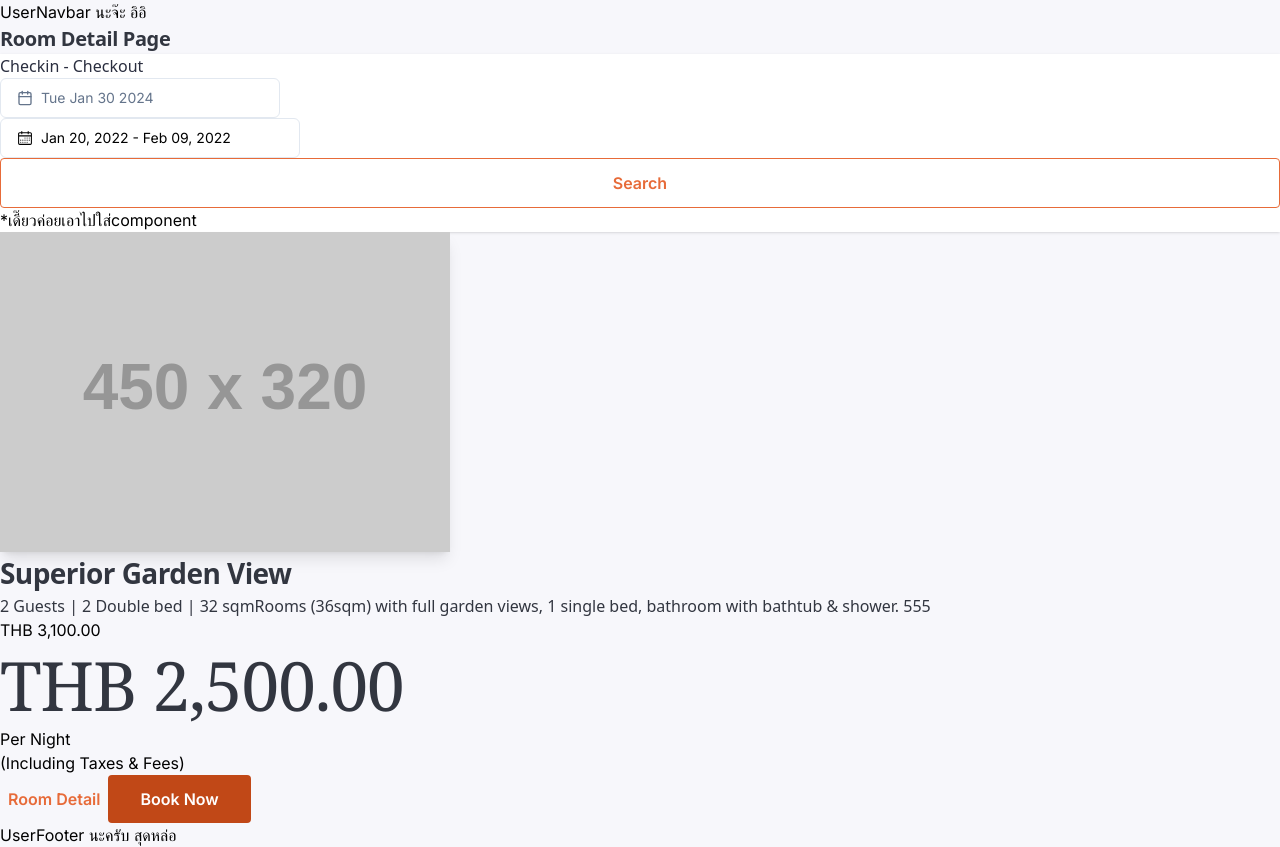
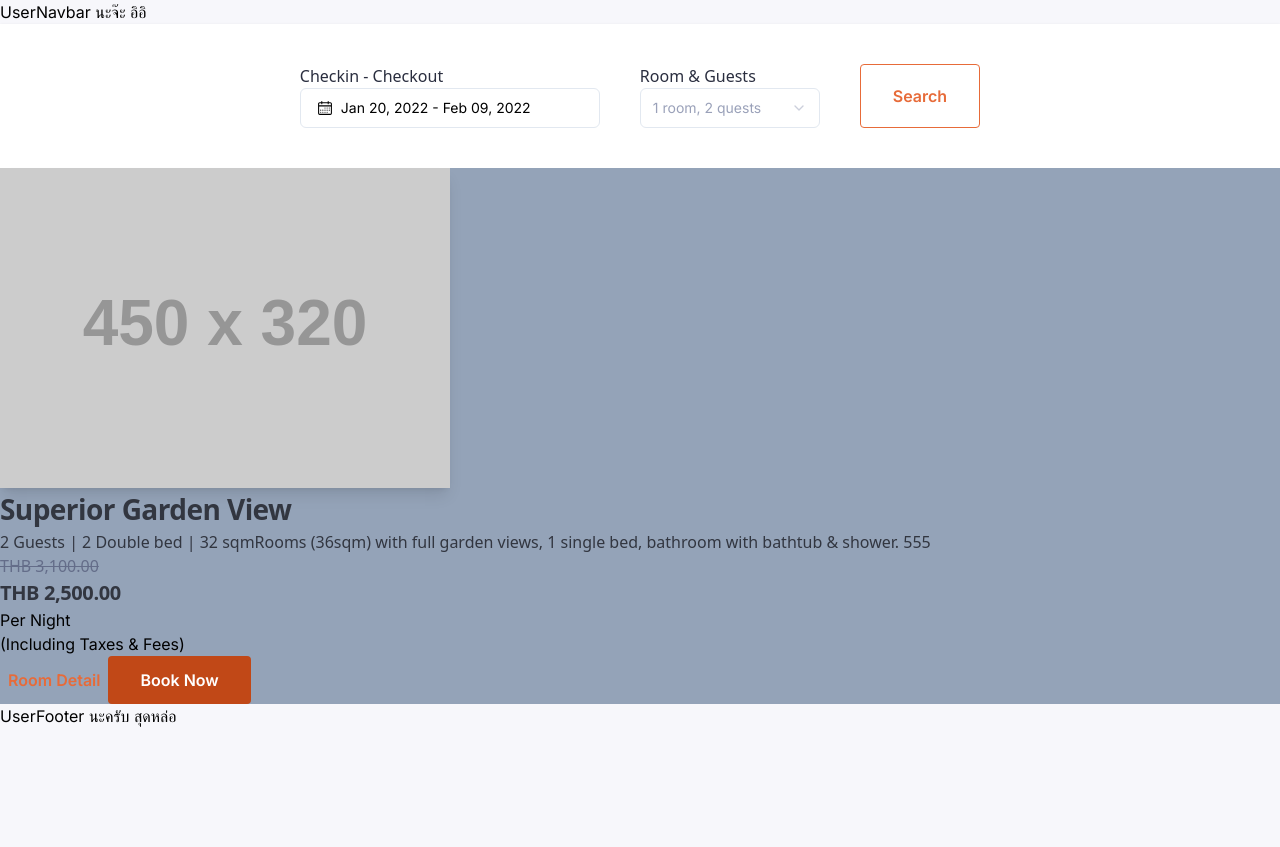
Before and after one commit to L1laX/Grand-final-project-neatly-hotel-teal, a Next.js app: page /room_detail in a window 1280 px wide. After the commit the page ends 800 px from the top, so only its background shows below. Built offline with nearby package versions, Linux system fonts and the light colour scheme.

Commit message:
add: search bar

```diff
--- a/package.json
+++ b/package.json
@@ -11,6 +11,7 @@
   "dependencies": {
     "@radix-ui/react-icons": "^1.3.0",
     "@radix-ui/react-popover": "^1.0.7",
+    "@radix-ui/react-select": "^2.0.0",
     "@radix-ui/react-slot": "^1.0.2",
     "class-variance-authority": "^0.7.0",
     "clsx": "^2.1.0",
--- a/src/app/room_detail/page.jsx
+++ b/src/app/room_detail/page.jsx
@@ -1,32 +1,57 @@
+"use client";
+
 import PrimaryBtn from "@/components/common/PrimaryBtn";
 import SecondaryBtn from "@/components/common/SecondaryBtn";
 import DatePicker from "@/components/ui/DatePicker";
 import { DatePickerWithRange } from "@/components/ui/DatePickerWithRange";
+import {
+  Select,
+  SelectContent,
+  SelectItem,
+  SelectTrigger,
+  SelectValue,
+} from "@/components/ui/select";
 
 export default function RoomDetail() {
   return (
     <main>
-      <h5>Room Detail Page</h5>
+      {/* search-bar */}
       <div className="search-bar bg-white shadow">
-        <div className="select-date flex flex-col">
-          <div className=" flex flex-col">
+        <div className="select-date flex flex-col justify-center gap-5 px-5 py-5 md:flex-row md:gap-10 md:px-56 md:py-10">
+          <div className=" date-checkin-checkout flex flex-col">
             <p className=" font-sans text-base font-normal text-[#2a2e3f]">
               Checkin - Checkout
             </p>
-            <DatePicker />
             <DatePickerWithRange />
           </div>
-
+          <div className="room-guest-select flex flex-col">
+            <p className=" font-sans text-base font-normal text-[#2a2e3f]">
+              Room & Guests
+            </p>
+            <Select>
+              <SelectTrigger className="w-[180px] text-[#9AA1B9]">
+                <SelectValue placeholder="1 room, 2 quests" />
+              </SelectTrigger>
+              <SelectContent>
+                <SelectItem value="light">
+                  1 room, 2 quests *ใช้APIจากroom_id
+                </SelectItem>
+                <SelectItem value="dark">Dark</SelectItem>
+                <SelectItem value="system">System</SelectItem>
+              </SelectContent>
+            </Select>
+          </div>
           <SecondaryBtn btnName="Search" />
         </div>
-        *เดี๊ยวค่อยเอาไปใส่component
-      </div>
-      <div className="room-card">
+      </div>{" "}
+      {/* room card */}
+      <div className="room-card bg-slate-400">
         <img
           className=" shadow-lg"
           src="https://placehold.co/450x320"
           alt="preview-image"
         />
+
         <div className="room-detail">
           <div>
             <h4>Superior Garden View</h4>
@@ -37,8 +62,10 @@
             </body1>
           </div>
           <div>
-            <p>THB 3,100.00</p>
-            <h2>THB 2,500.00</h2>
+            <p className="font-sans text-base font-normal text-[#646D89] line-through">
+              THB 3,100.00
+            </p>
+            <h5>THB 2,500.00</h5>
             <p>Per Night</p>
             <p>(Including Taxes & Fees)</p>
           </div>
--- /dev/null
+++ b/src/components/ui/select.jsx
@@ -0,0 +1,122 @@
+"use client"
+
+import * as React from "react"
+import * as SelectPrimitive from "@radix-ui/react-select"
+import { Check, ChevronDown, ChevronUp } from "lucide-react"
+
+import { cn } from "@/lib/utils"
+
+const Select = SelectPrimitive.Root
+
+const SelectGroup = SelectPrimitive.Group
+
+const SelectValue = SelectPrimitive.Value
+
+const SelectTrigger = React.forwardRef(({ className, children, ...props }, ref) => (
+  <SelectPrimitive.Trigger
+    ref={ref}
+    className={cn(
+      "flex h-10 w-full items-center justify-between rounded-md border border-input bg-background px-3 py-2 text-sm ring-offset-background placeholder:text-muted-foreground focus:outline-none focus:ring-2 focus:ring-ring focus:ring-offset-2 disabled:cursor-not-allowed disabled:opacity-50 [&>span]:line-clamp-1",
+      className
+    )}
+    {...props}>
+    {children}
+    <SelectPrimitive.Icon asChild>
+      <ChevronDown className="h-4 w-4 opacity-50" />
+    </SelectPrimitive.Icon>
+  </SelectPrimitive.Trigger>
+))
+SelectTrigger.displayName = SelectPrimitive.Trigger.displayName
+
+const SelectScrollUpButton = React.forwardRef(({ className, ...props }, ref) => (
+  <SelectPrimitive.ScrollUpButton
+    ref={ref}
+    className={cn("flex cursor-default items-center justify-center py-1", className)}
+    {...props}>
+    <ChevronUp className="h-4 w-4" />
+  </SelectPrimitive.ScrollUpButton>
+))
+SelectScrollUpButton.displayName = SelectPrimitive.ScrollUpButton.displayName
+
+const SelectScrollDownButton = React.forwardRef(({ className, ...props }, ref) => (
+  <SelectPrimitive.ScrollDownButton
+    ref={ref}
+    className={cn("flex cursor-default items-center justify-center py-1", className)}
+    {...props}>
+    <ChevronDown className="h-4 w-4" />
+  </SelectPrimitive.ScrollDownButton>
+))
+SelectScrollDownButton.displayName =
+  SelectPrimitive.ScrollDownButton.displayName
+
+const SelectContent = React.forwardRef(({ className, children, position = "popper", ...props }, ref) => (
+  <SelectPrimitive.Portal>
+    <SelectPrimitive.Content
+      ref={ref}
+      className={cn(
+        "relative z-50 max-h-96 min-w-[8rem] overflow-hidden rounded-md border bg-popover text-popover-foreground shadow-md data-[state=open]:animate-in data-[state=closed]:animate-out data-[state=closed]:fade-out-0 data-[state=open]:fade-in-0 data-[state=closed]:zoom-out-95 data-[state=open]:zoom-in-95 data-[side=bottom]:slide-in-from-top-2 data-[side=left]:slide-in-from-right-2 data-[side=right]:slide-in-from-left-2 data-[side=top]:slide-in-from-bottom-2",
+        position === "popper" &&
+          "data-[side=bottom]:translate-y-1 data-[side=left]:-translate-x-1 data-[side=right]:translate-x-1 data-[side=top]:-translate-y-1",
+        className
+      )}
+      position={position}
+      {...props}>
+      <SelectScrollUpButton />
+      <SelectPrimitive.Viewport
+        className={cn("p-1", position === "popper" &&
+          "h-[var(--radix-select-trigger-height)] w-full min-w-[var(--radix-select-trigger-width)]")}>
+        {children}
+      </SelectPrimitive.Viewport>
+      <SelectScrollDownButton />
+    </SelectPrimitive.Content>
+  </SelectPrimitive.Portal>
+))
+SelectContent.displayName = SelectPrimitive.Content.displayName
+
+const SelectLabel = React.forwardRef(({ className, ...props }, ref) => (
+  <SelectPrimitive.Label
+    ref={ref}
+    className={cn("py-1.5 pl-8 pr-2 text-sm font-semibold", className)}
+    {...props} />
+))
+SelectLabel.displayName = SelectPrimitive.Label.displayName
+
+const SelectItem = React.forwardRef(({ className, children, ...props }, ref) => (
+  <SelectPrimitive.Item
+    ref={ref}
+    className={cn(
+      "relative flex w-full cursor-default select-none items-center rounded-sm py-1.5 pl-8 pr-2 text-sm outline-none focus:bg-accent focus:text-accent-foreground data-[disabled]:pointer-events-none data-[disabled]:opacity-50",
+      className
+    )}
+    {...props}>
+    <span className="absolute left-2 flex h-3.5 w-3.5 items-center justify-center">
+      <SelectPrimitive.ItemIndicator>
+        <Check className="h-4 w-4" />
+      </SelectPrimitive.ItemIndicator>
+    </span>
+
+    <SelectPrimitive.ItemText>{children}</SelectPrimitive.ItemText>
+  </SelectPrimitive.Item>
+))
+SelectItem.displayName = SelectPrimitive.Item.displayName
+
+const SelectSeparator = React.forwardRef(({ className, ...props }, ref) => (
+  <SelectPrimitive.Separator
+    ref={ref}
+    className={cn("-mx-1 my-1 h-px bg-muted", className)}
+    {...props} />
+))
+SelectSeparator.displayName = SelectPrimitive.Separator.displayName
+
+export {
+  Select,
+  SelectGroup,
+  SelectValue,
+  SelectTrigger,
+  SelectContent,
+  SelectLabel,
+  SelectItem,
+  SelectSeparator,
+  SelectScrollUpButton,
+  SelectScrollDownButton,
+}
```
Also changed, not shown: 1 other file (tests, documents, lock files or other folders).
